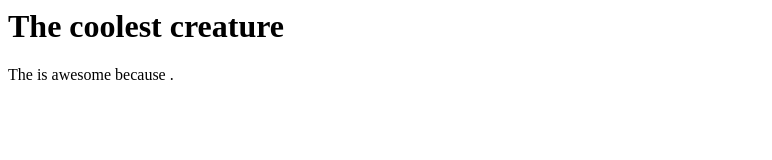
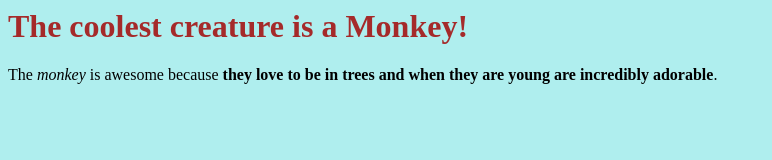
Before and after one commit to alimr711/2.1---CSS-Basics, a plain HTML site: page index.html in a window 1280 px wide. Shown: the whole page, without its empty margins (0-772 px from the left). Drawn offline with Linux system fonts and the light colour scheme.

Commit message:
changed color

```diff
--- a/index.html
+++ b/index.html
@@ -2,10 +2,19 @@
   <head>
         <meta charset="utf-8">
         <title>Challenge: Colorful creature</title>
+        <style>
+          h1{
+            color: brown;
+          }
+      body{
+        background-color: paleturquoise;
+            }
+        </style>
   </head>
   <body>
-    <h1>The coolest creature</h1>
-    <p>The <em></em> is awesome because <strong></strong>.</p>
+
+    <h1>The coolest creature is a Monkey!</h1>
+    <p>The <em>monkey</em> is awesome because <strong>they love to be in trees and when they are young are incredibly adorable</strong>.</p>
 
 </body>
 </html>
```
